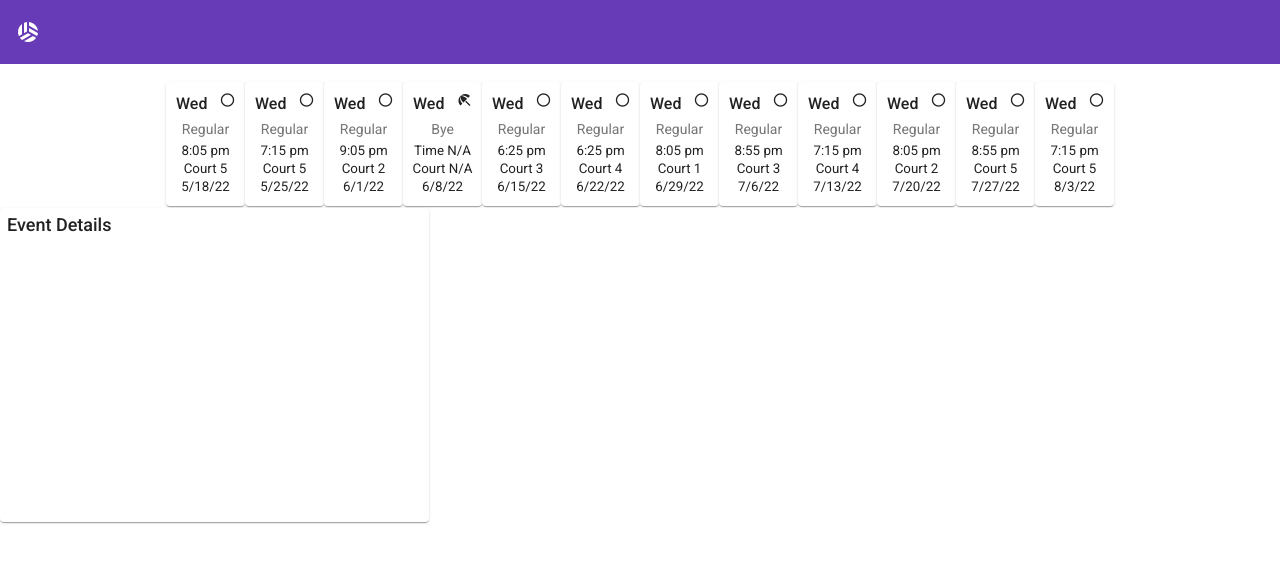
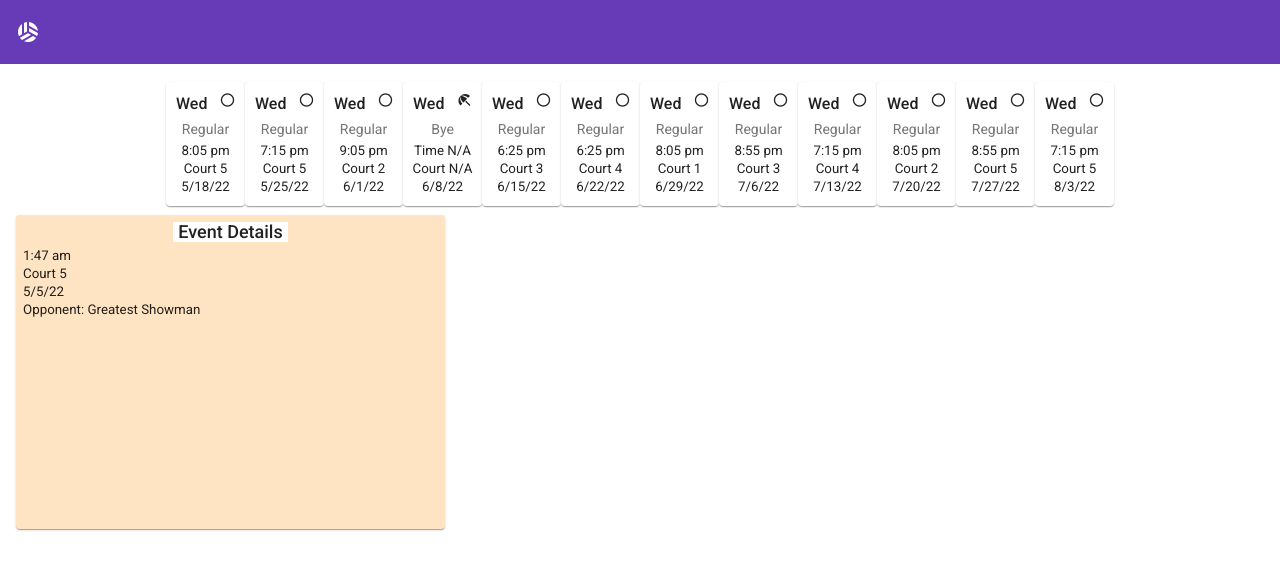
Before and after one commit to fitzerc/squad-page, an Angular app: page / in a window 1280 px wide. Shown: the top 570 px of the page. Built offline with nearby package versions, Linux system fonts and the light colour scheme; no server answers.

Commit message:
style stuff

```diff
--- a/src/app/game-day-details/game-day-details.component.html
+++ b/src/app/game-day-details/game-day-details.component.html
@@ -1,5 +1,24 @@
+
 <mat-card>
     <mat-card-title>
-        Event Details
+        <div align="center" style="width: 100%;">
+            <div class="title"> Event Details </div>
+        </div>
     </mat-card-title>
+
+    <mat-card-content>
+        <div class="content-div">
+          {{Game.GameType === byeGameTypeString? 'Time N/A' : Game.FormattedTime}}
+        </div>
+        <div class="content-div">
+          {{Game.GameType === byeGameTypeString ? 'Court N/A' : Game.GameCourt}}
+        </div>
+        <div class="content-div">
+          {{Game.GameDate.toString() | date: 'shortDate'}}
+        </div>
+        <div class="content-div">
+            Opponent: {{Opponent}}
+        </div>
+      </mat-card-content>
+
 </mat-card>
--- a/src/app/game-day-details/game-day-details.component.scss
+++ b/src/app/game-day-details/game-day-details.component.scss
@@ -1,12 +1,24 @@
+.title {
+    width: fit-content;
+    padding-left: 5px;
+    padding-right: 5px;
+    background-color:white;
+    text-align: center;
+}
+
 .mat-card {
     width: 415px;
     height: 300px;
     padding: 7px;
+    margin-top: 7px;
+    margin-left: 1rem;
+    background-color: bisque;
 }
 
 .mat-card-title {
     font-size: large;
     margin-bottom: 4px;
+    text-align: center;
 }
 
 .mat-card-content {
--- a/src/app/game-day-details/game-day-details.component.ts
+++ b/src/app/game-day-details/game-day-details.component.ts
@@ -7,14 +7,20 @@ import { GameDay, GameStatusEnum, GameTypeEnum } from '../game-day/game-day.comp
   styleUrls: ['./game-day-details.component.scss']
 })
 export class GameDayDetailsComponent implements OnInit {
-  @Input() game: GameDay;
+  @Input() Game: GameDay;
+
+  get byeGameTypeString (): string {
+    return GameDay.byeGameTypeString;
+  }
+
+  Opponent: string='Greatest Showman';
 
   constructor() {
-    this.game=new GameDay ();
-    this.game.GameCourt='Court 5';
-    this.game.GameDate=new Date ();
-    this.game.GameStatus=GameStatusEnum.Lost;
-    this.game.GameType=GameTypeEnum.Exibition;
+    this.Game=new GameDay ();
+    this.Game.GameCourt='Court 5';
+    this.Game.GameDate=new Date ();
+    this.Game.GameStatus=GameStatusEnum.Lost;
+    this.Game.GameType=GameTypeEnum.Exibition;
   }
 
   ngOnInit(): void {
--- a/src/app/game-day/game-day.component.ts
+++ b/src/app/game-day/game-day.component.ts
@@ -9,7 +9,9 @@ export class GameDayComponent implements OnInit {
   @Input() Notes = "This is a test note";
   @Input() Game: GameDay = new GameDay();
 
-  byeGameTypeString = 'Bye';
+  get byeGameTypeString (): string {
+    return GameDay.byeGameTypeString;
+  }
 
   get TimeAndCourt(): string {
     return `${this.Game.FormattedTime} on Court ${this.Game.GameCourt}`
@@ -61,6 +63,8 @@ export class GameDay {
   GameDate = new Date();
   GameCourt = '1';
 
+  static byeGameTypeString = 'Bye';
+
   get Played(): boolean {
     return this.GameDate < new Date()
   }
```
